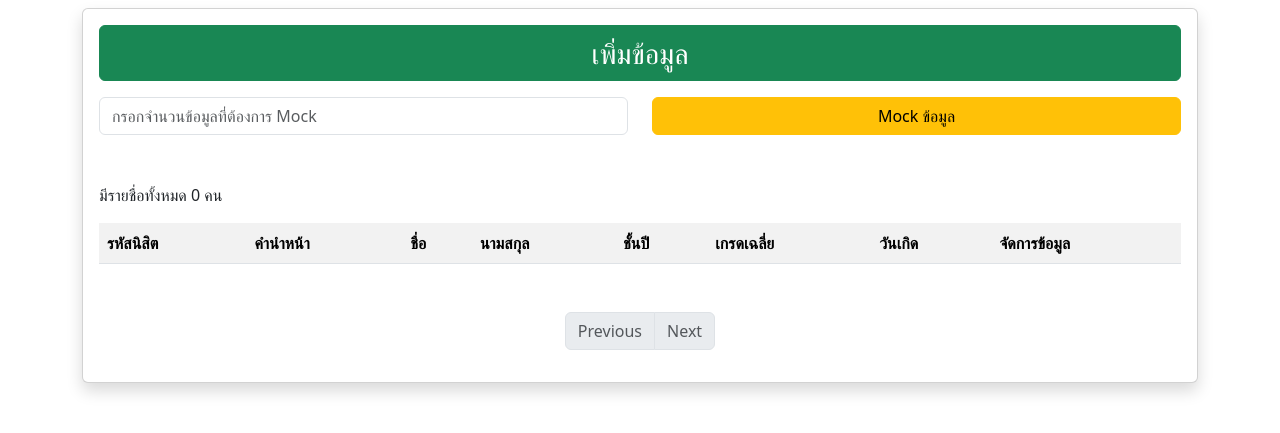
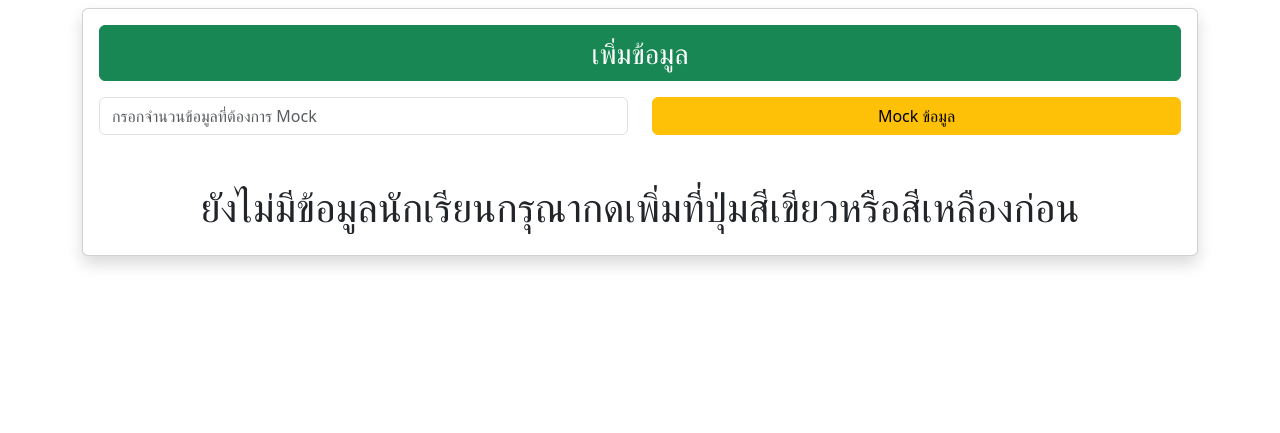
Before and after one commit to moskk1233/php-crud, a PHP site: page /index.php in a window 1280 px wide. Shown: the part 144-577 px from the top of the page. Run offline with PHP 8.4, Linux system fonts and the light colour scheme; lists and menus that the app fills with data are empty.

Commit message:
fix: แก้ให้มีแจ้งเตือนว่ายังไม่มีข้อมูล

```diff
--- a/src/index.php
+++ b/src/index.php
@@ -68,8 +68,7 @@ function getTotalPage($limit)
                 aria-label="กรอกจำนวนข้อมูลที่ต้องการ Mock"
                 min=0
                 max=1000
-                required
-              />
+                required />
             </div>
             <div class="col">
               <button type="submit" class="btn btn-warning" style="width: 100%;">Mock ข้อมูล</button>
@@ -77,10 +76,13 @@ function getTotalPage($limit)
           </div>
         </form>
 
+        <?php if (count($_SESSION["students"]) <= 0): ?>
+          <h1 class="text-center mt-5">ยังไม่มีข้อมูลนักเรียนกรุณากดเพิ่มที่ปุ่มสีเขียวหรือสีเหลืองก่อน</h1>
+        <?php else: ?>
           <!-- รายชื่อ -->
           <div class="mt-5">
             <p>มีรายชื่อทั้งหมด <?= count($_SESSION["students"]) ?> คน</p>
-          <div>
+            <div class="overflow-x-scroll">
               <table class="table table-striped">
                 <tr>
                   <th>รหัสนิสิต</th>
@@ -119,8 +121,10 @@ function getTotalPage($limit)
               </table>
             </div>
           </div>
+        <?php endif ?>
 
         <!-- Paginator -->
+        <?php if (count($_SESSION["students"]) > 0): ?>
           <div class="mt-5">
             <nav aria-label="Page navigation example">
               <ul class="pagination justify-content-center flex-wrap">
@@ -142,6 +146,7 @@ function getTotalPage($limit)
               </ul>
             </nav>
           </div>
+        <?php endif ?>
       </div>
     </div>
   </div>
```
Lines whose indentation alone changed are shown as unchanged.
